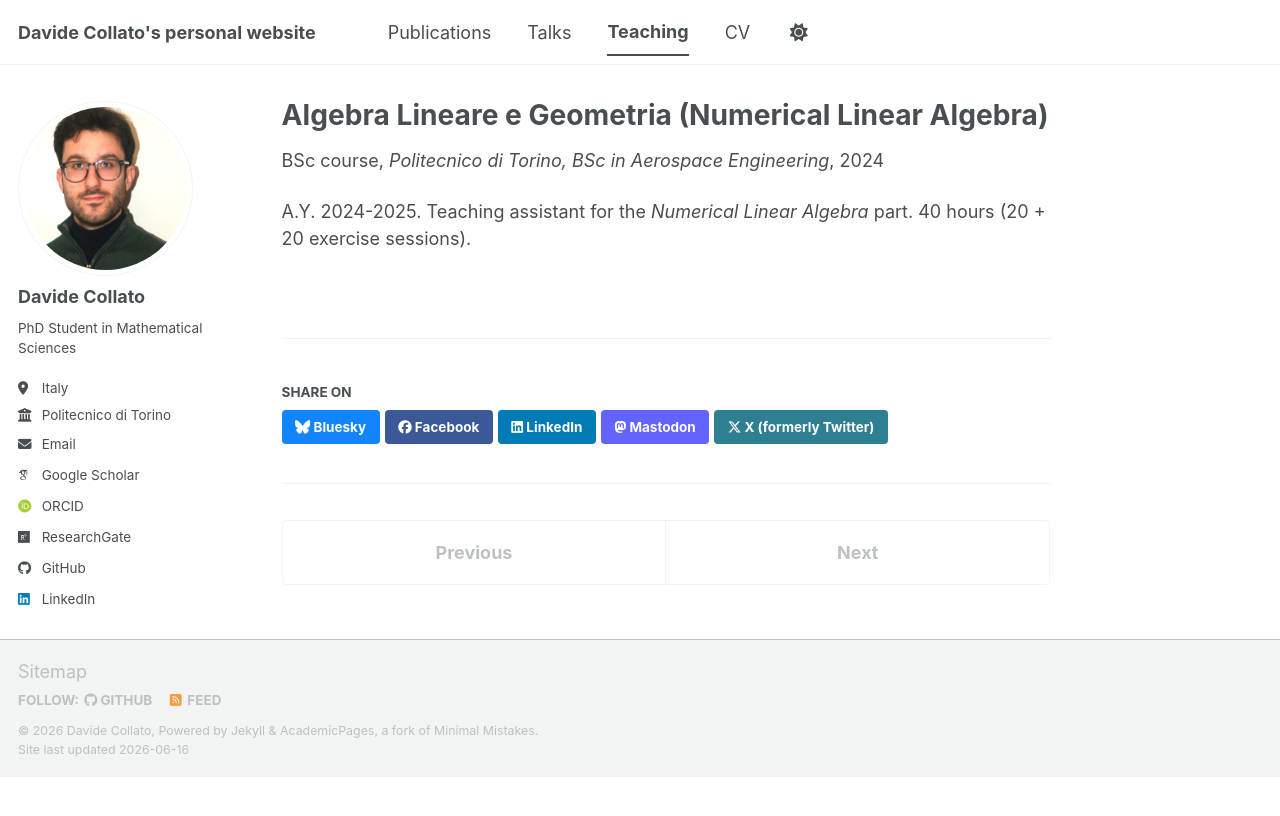
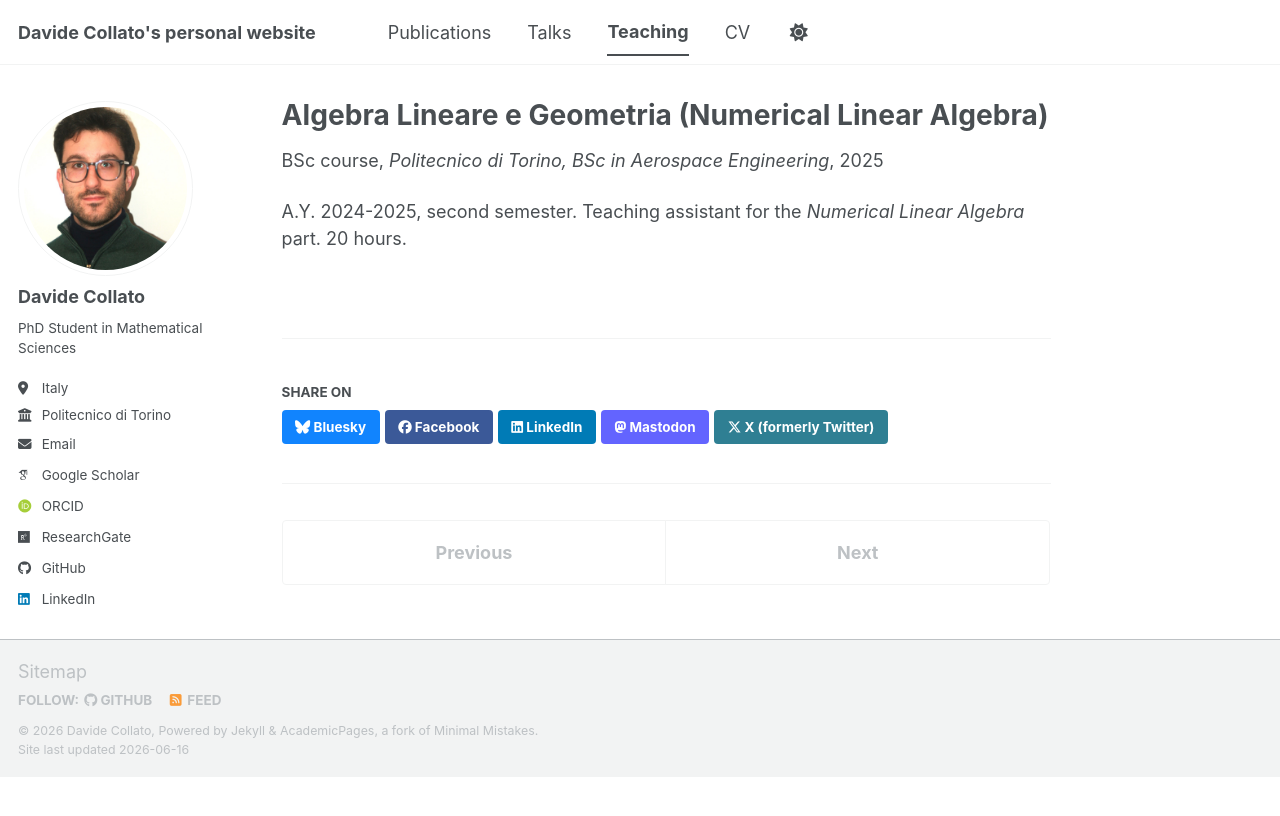
Before and after one commit to davidecollato/davidecollato.github.io, a Jekyll site: the page built from _teaching/2024.md, in a window 1280 px wide. Shown: the top 816 px of the page. Built offline with Jekyll 4.4.1, drawn with Linux system fonts in a browser that asks for light colours; some web fonts are replaced; a script bundle is joined from its source files by our own code; library files that are not in the unit come from our copies.

Commit message:
Update 2024.md

```diff
--- a/_teaching/2024.md
+++ b/_teaching/2024.md
@@ -4,10 +4,7 @@ collection: teaching
 no_link: true
 type: "BSc course"
 venue: "Politecnico di Torino, BSc in Aerospace Engineering"
-date: 2024-09-01
+date: 2025-02-01
 location: "Turin, Italy"
 ---
-
-A.Y. 2024-2025. Teaching assistant for the *Numerical Linear Algebra* part. 40 hours (20 + 20 exercise sessions).
-
-<!-- permalink: /teaching/2024-algebra-lineare -->
+A.Y. 2024-2025, second semester. Teaching assistant for the *Numerical Linear Algebra* part. 20 hours.
```
